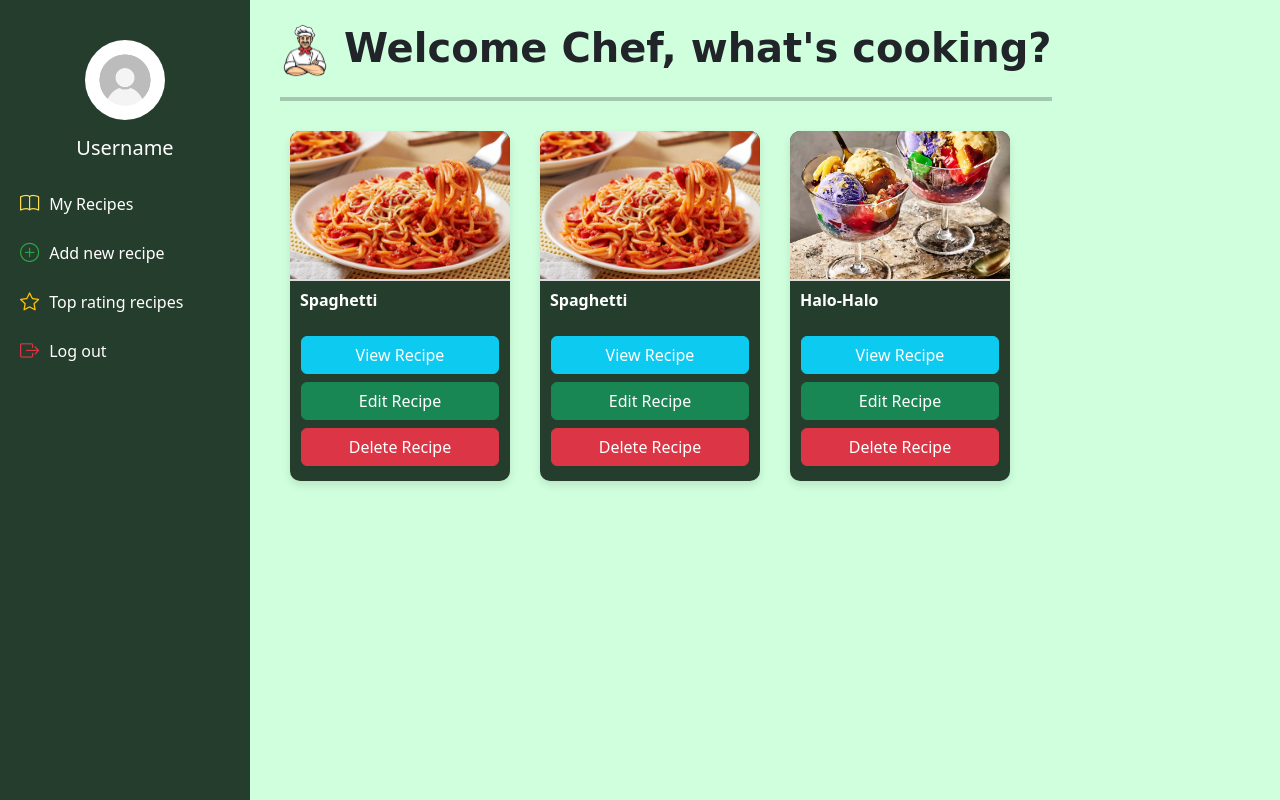
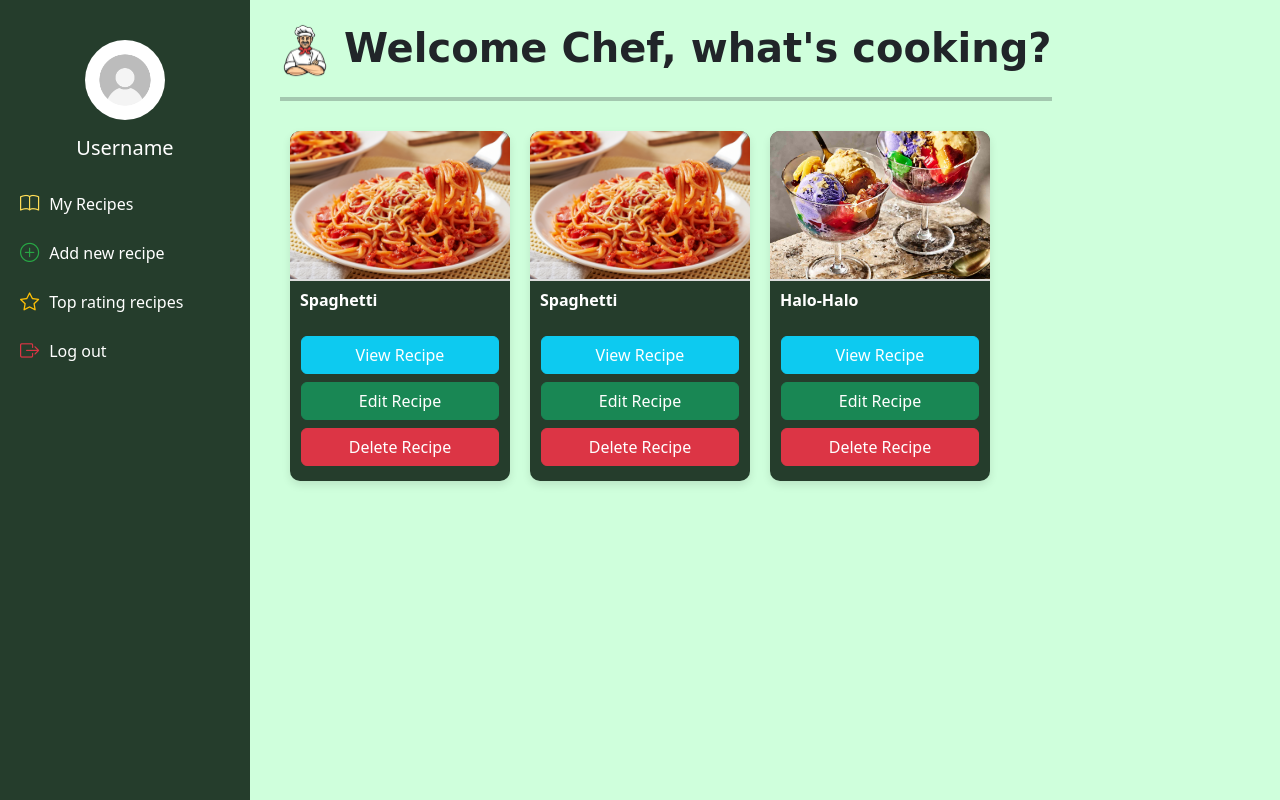
Before and after one commit to alecxander567/Recipe-Maker, a Django app: page /add-recipe/ in a window 1280 px wide. Run offline with Django 5.2, Linux system fonts and the light colour scheme; a user stored in the database is signed in; data comes from the database, SQL or seed files in the repository.

Commit message:
Add files via upload

```diff
--- a/my_app/templates/chefhomepage.html
+++ b/my_app/templates/chefhomepage.html
@@ -61,7 +61,6 @@
         #recipeContainer {
             display: flex;
             flex-wrap: wrap; /* Allows wrapping if needed */
-            gap: 10px; /* Space between recipes */
             justify-content: flex-start; /* Aligns recipes to the left */
         }
         .recipe-card {
@@ -148,6 +147,7 @@
             Welcome Chef, what's cooking?
         </h1>
         <hr style="border: 2px solid;">
+
         <div id="recipeContainer" style="margin-top: 20px;"></div>
     </div>
 
@@ -221,7 +221,6 @@
   </div>
 
 
-{% load static %}
 <script src="{% static 'js/get_recipes.js' %}"></script>
 </body>
 </html>
```
